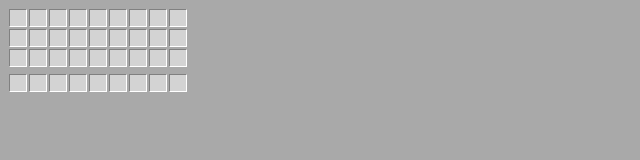
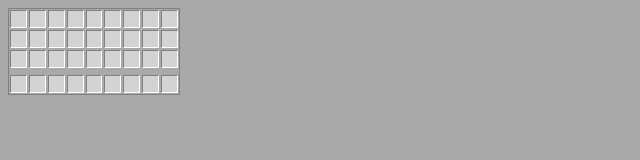
Before and after one commit to Nopro263/minecraft_viewer, a plain HTML site: page index.html in a window 1280 px wide. Shown: the whole page, without its empty margins (0-640 px from the left). Drawn offline with Linux system fonts and the light colour scheme.

Commit message:
added border

```diff
--- a/inventory.css
+++ b/inventory.css
@@ -7,10 +7,20 @@
 
     --slot-border-thickness: 1px;
     --slot-size: 16px;
+
+    --slot-width: calc(var(--slot-border-thickness) * 2 + var(--slot-size));
+    --slot-margin-between: 1px;
+    --slot-margin-outer: 0px;
 }
 
 body {
     background-color: darkgray;
+}
+
+.inventory {
+    border: var(--slot-border-thickness) solid var(--slot-dark);
+
+    width: fit-content;
 }
 
 .slot {
@@ -18,7 +28,7 @@ body {
     height: var(--slot-size);
     background-color: var(--slot-normal);
 
-    margin: 1px;
+    margin: var(--slot-margin-between);
     border-left: var(--slot-border-thickness) solid var(--slot-dark);
     border-top: var(--slot-border-thickness) solid var(--slot-dark);
 
--- a/layout.css
+++ b/layout.css
@@ -1,5 +1,7 @@
 .row {
     display: flex;
+
+    max-width: calc(var(--slot-width) * 9 + var(--slot-margin-between) * 8 + var(--slot-margin-outer) * 2);
 }
 
 .row.hotbar {
```
